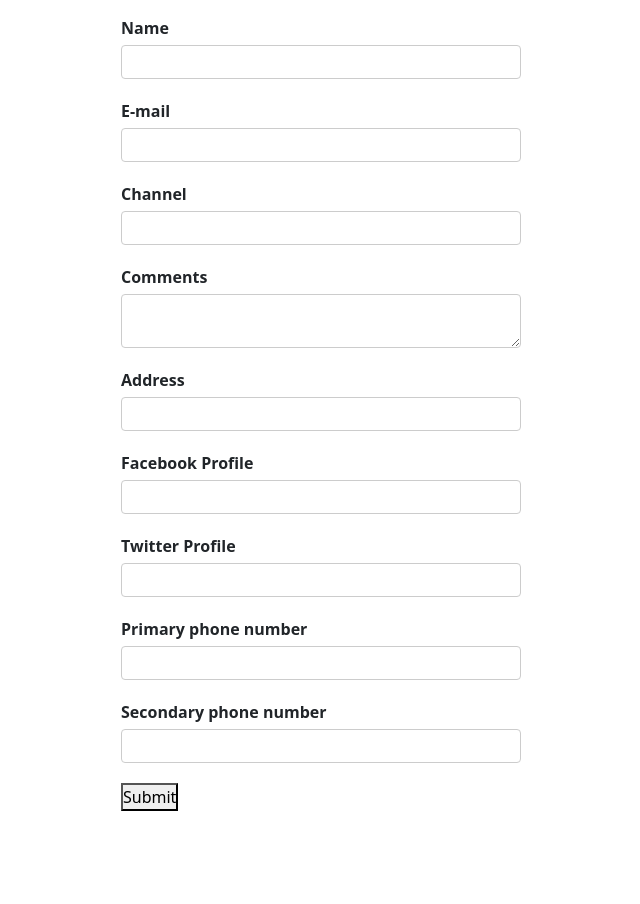
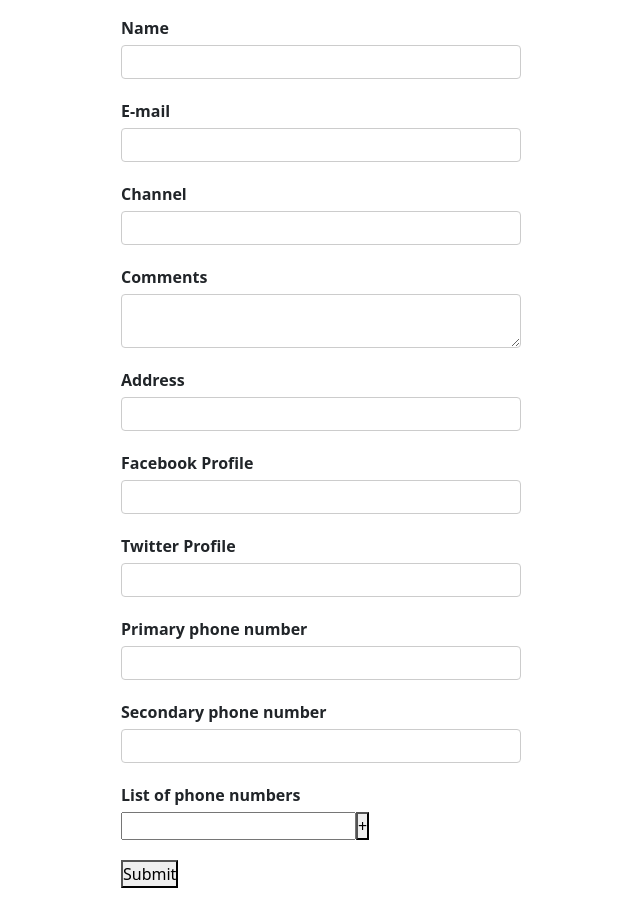
Before and after one commit to harshvadadoriya/React-JSX-Practice, a React (Vite) app in the folder my-react-app/: page / in a window 1280 px wide. Shown: the whole page, without its empty margins (319-959 px from the left). Before the commit the page ends 827 px from the top, so only its background shows below. Built offline with nearby package versions, Linux system fonts and the light colour scheme.

Commit message:
FieldArray component for list of numbers

```diff
--- a/my-react-app/src/components/YoutubeForm.jsx
+++ b/my-react-app/src/components/YoutubeForm.jsx
@@ -1,4 +1,4 @@
-import { Formik, Form, Field, ErrorMessage } from 'formik';
+import { Formik, Form, Field, ErrorMessage, FieldArray } from 'formik';
 import * as Yup from 'yup';
 
 const initialValues = {
@@ -12,6 +12,7 @@ const initialValues = {
 		twitter: '',
 	},
 	phoneNumbers: ['', ''],
+	phNumbers: [''],
 };
 
 const onSubmit = (values) => {
@@ -99,6 +100,45 @@ const YoutubeForm = () => {
 					<Field type="text" id="secondaryPh" name="phoneNumbers[1]"></Field>
 				</div>
 
+				<div className="formControl">
+					<label>List of phone numbers</label>
+					<FieldArray name="phNumbers">
+						{(fieldArrayProps) => {
+							console.log(fieldArrayProps);
+							const { push, remove, form } = fieldArrayProps;
+							const { values } = form;
+							const { phNumbers } = values;
+							return (
+								<div>
+									{phNumbers.map((phNumber, index) => (
+										<div key={index}>
+											<Field name={`phNumbers[${index}]`} />
+											{index > 0 && (
+												<button
+													type="button"
+													onClick={() => {
+														remove(index);
+													}}
+												>
+													-
+												</button>
+											)}
+											<button
+												type="button"
+												onClick={() => {
+													push('');
+												}}
+											>
+												+
+											</button>
+										</div>
+									))}
+								</div>
+							);
+						}}
+					</FieldArray>
+				</div>
+
 				<button type="submit">Submit</button>
 			</Form>
 		</Formik>
```
